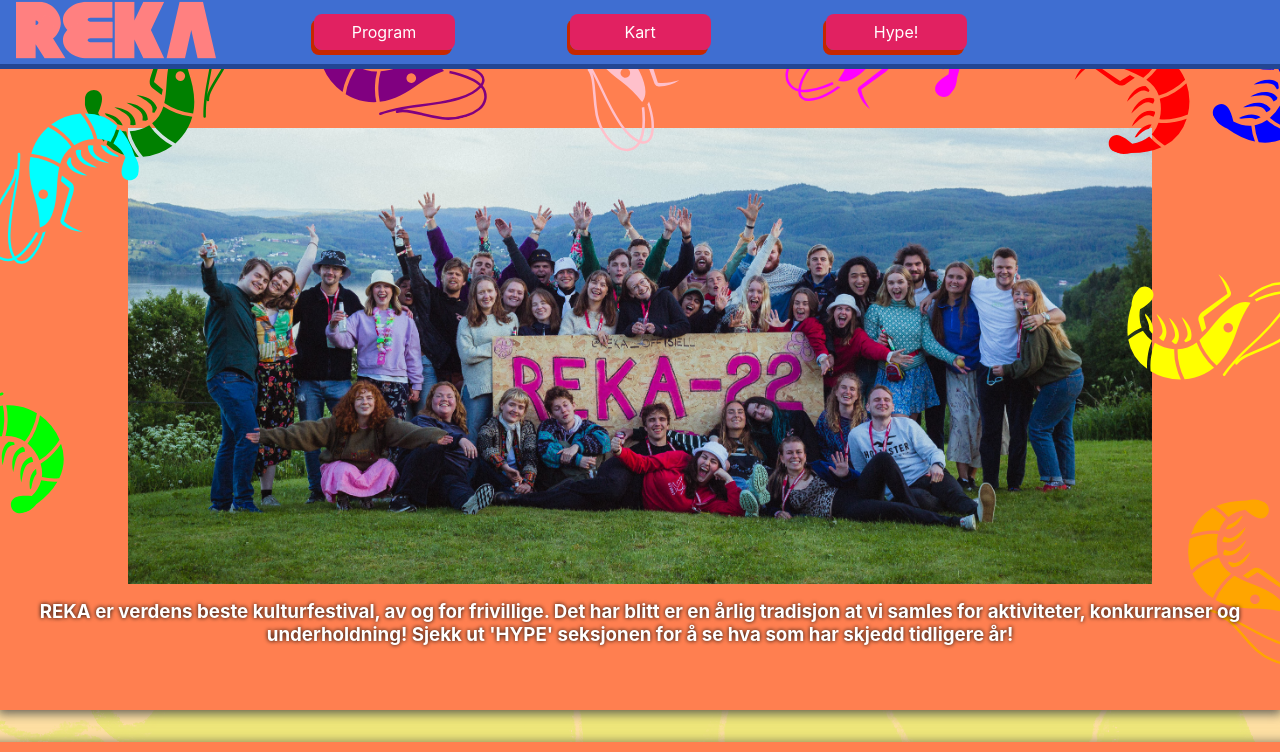
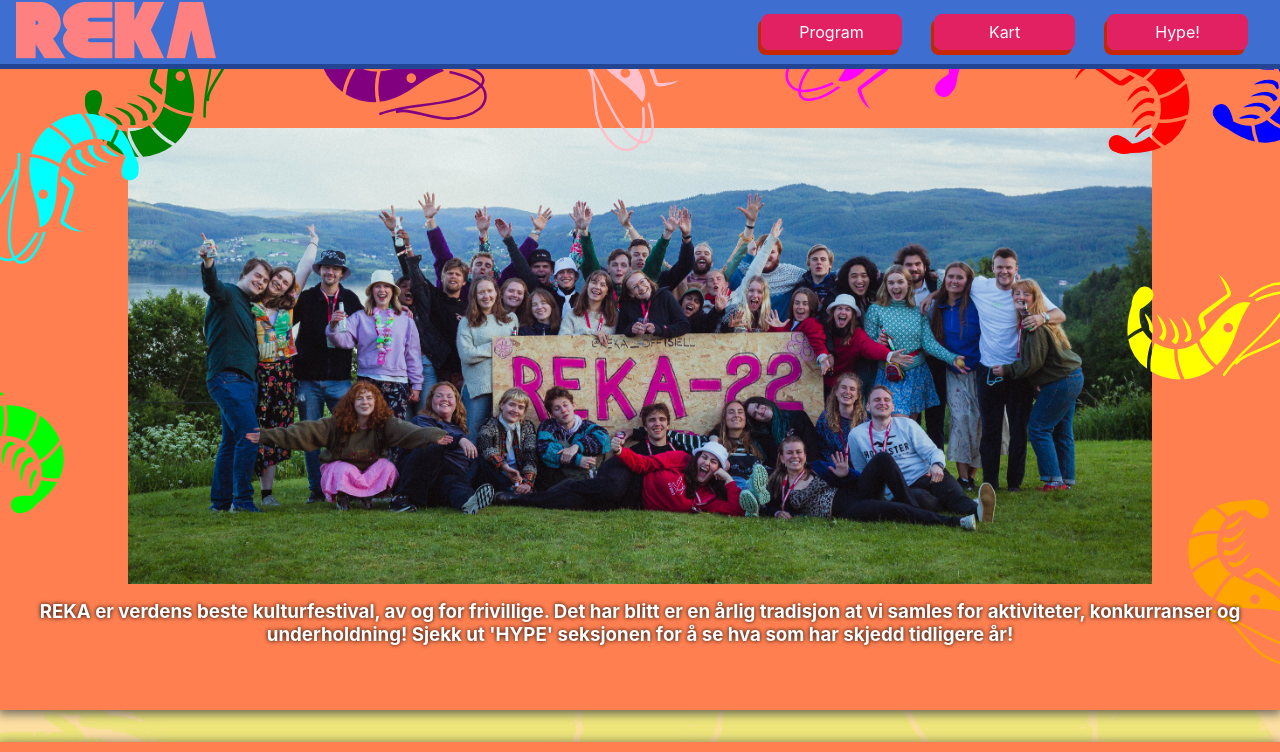
Before and after one commit to reka-it/frontend, a React (Create React App) app: page / in a window 1280 px wide. Shown: the top 752 px of the page. Built offline with nearby package versions, Linux system fonts and the light colour scheme.

Commit message:
better navbar styling

```diff
--- a/src/components/Header/Header.module.css
+++ b/src/components/Header/Header.module.css
@@ -7,7 +7,6 @@
     width: 100%;
     background-color: coral;
     box-shadow: 0 2px 10px 2px rgba(70, 70, 70, 0.69);
-    padding: 1rem;
     color: white;
     margin: 0;
     position: sticky;
--- a/src/components/navbar/Navbar.module.css
+++ b/src/components/navbar/Navbar.module.css
@@ -18,6 +18,11 @@
   background-color: #3F6ED1;
   color: white;
   box-shadow: 0 5px 0 #224694;
+    display: flex;
+    flex-direction: row;
+    flex-wrap: nowrap;
+    align-items: center;
+    justify-content: end;
 }
 
 .logo {
@@ -30,11 +35,11 @@
 
 .content {
   height: 2rem;
-  margin: 0.5rem 0;
   display: flex;
-  justify-content: space-around;
+    justify-content: center;
   align-items: center;
-  padding: 0 20vw;
+    gap: 2rem;
+    margin: 0 2rem 0 0;
   transition: 0.3s;
   background-color: #3F6ED1;
 }
```
